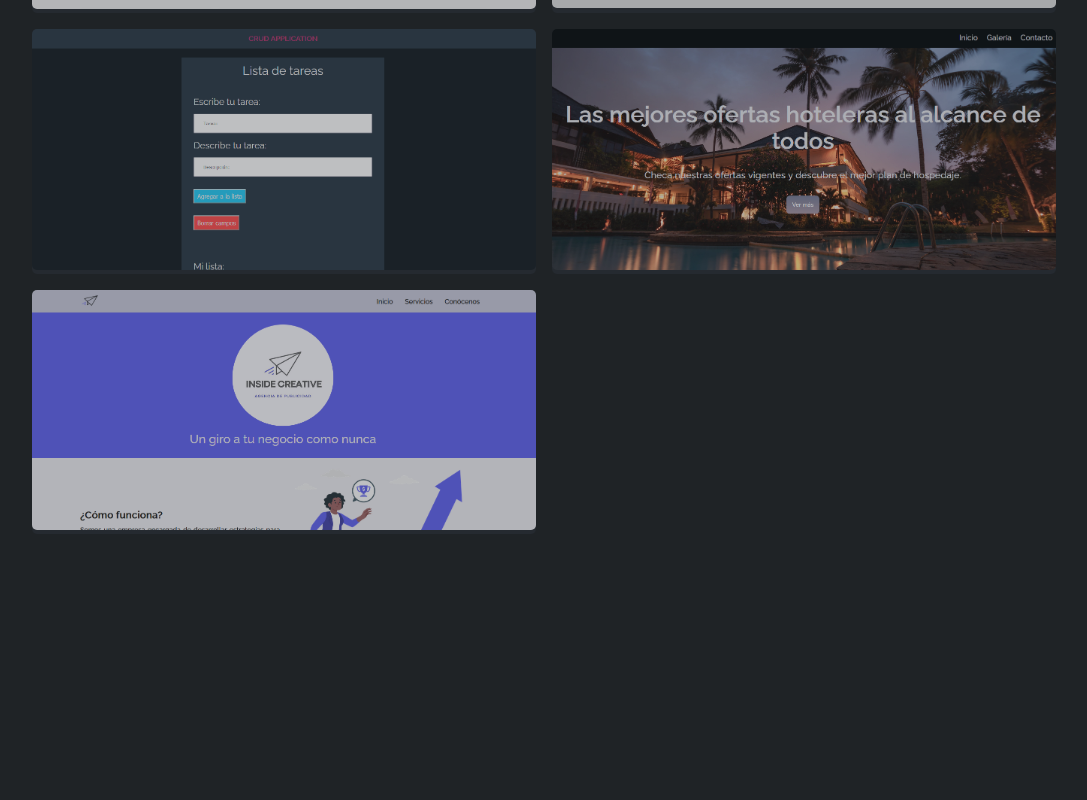
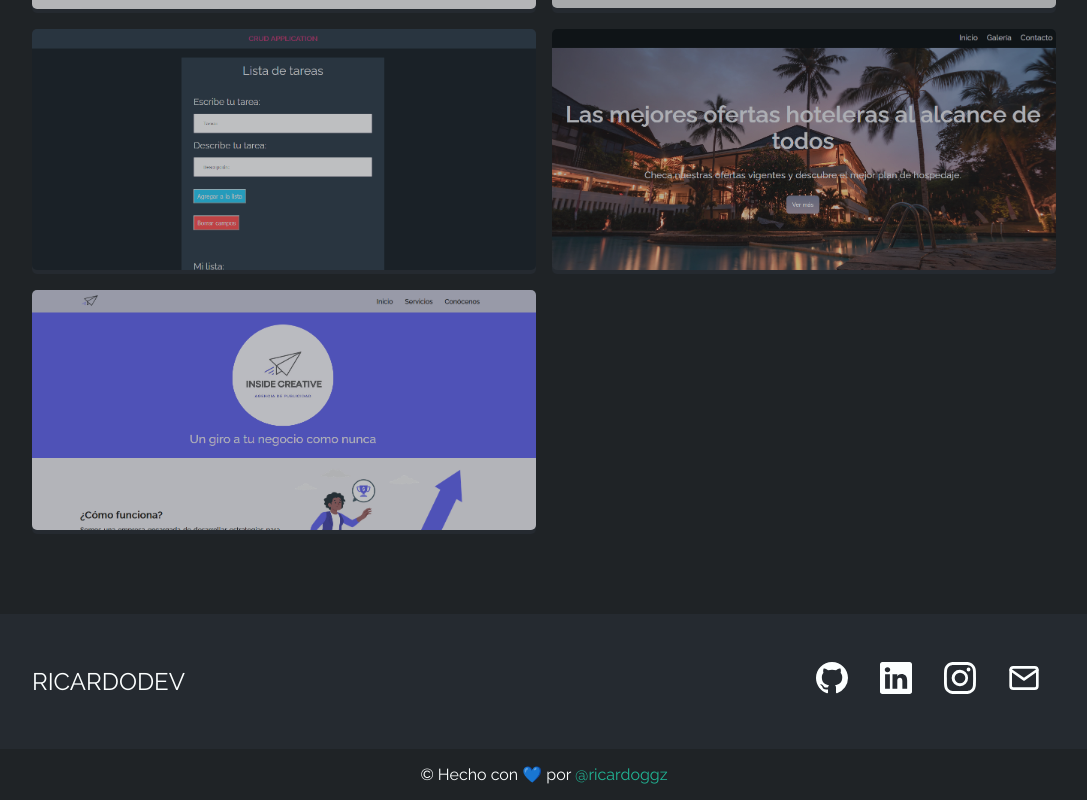
Before and after one commit to ricardoggz/personal-website, a React (Create React App) app: page / in a window 1280 px wide. Shown: the part 1985-2785 px from the top of the page, without its empty margins (96-1183 px from the left). Before the commit the page ends 2599 px from the top, so only its background shows below. Built offline with nearby package versions, Linux system fonts and the light colour scheme.

Commit message:
portfolio v1 terminada

```diff
--- a/src/app/App.jsx
+++ b/src/app/App.jsx
@@ -3,6 +3,7 @@ import { NavBar } from "../components/navBar/NavBar";
 import { Hero } from "../components/hero/Hero";
 import { About } from "../components/about/About";
 import { Projects } from "../components/projects/Projects";
+import { Footer } from "../components/footer/Footer";
 
 export const App = () => {
   return (
@@ -11,6 +12,7 @@ export const App = () => {
       <Hero />
       <About />
       <Projects />
+      <Footer />
     </React.Fragment>
   );
 };
--- /dev/null
+++ b/src/components/footer/Footer.jsx
@@ -0,0 +1,26 @@
+import React from "react";
+import { BsGithub, BsLinkedin, BsInstagram } from "react-icons/bs";
+import { FiMail } from "react-icons/fi";
+import { FooterWrapper, SocialContainer, SocialList, CopyRight } from "./footer.elements";
+
+export const Footer = () => {
+  return (
+    <FooterWrapper>
+      <SocialContainer className="flex-container">
+          <span>RICARDODEV</span>
+        <SocialList>
+          <ul>
+            <li><a href="https://github.com/ricardoggz" target={"_blank"}  rel="noreferrer"><BsGithub /></a></li>
+            <li><a href="https://www.linkedin.com/in/ricardoguevarag-a33657216/" target={"_blank"}  rel="noreferrer"><BsLinkedin /></a></li>
+            <li><a href="https://www.instagram.com/ricardo_guevarag/?hl=es-la" target={"_blank"}  rel="noreferrer"><BsInstagram /></a></li>
+            <li><a href="mailto:ricardo_ggzicm@outlook.com"><FiMail /></a></li>
+          </ul>
+        </SocialList>
+      </SocialContainer>
+      <CopyRight>
+          &copy; Hecho con 💙 por <a href="https://github.com/ricardoggz" target={"_blank"}  rel="noreferrer">@ricardoggz</a>
+      </CopyRight>
+    </FooterWrapper>
+
+  );
+};
--- /dev/null
+++ b/src/components/footer/footer.elements.js
@@ -0,0 +1,60 @@
+import styled from "styled-components";
+
+const FooterWrapper = styled.section`
+background:var(--color-dark-secondary);
+width:100%;
+
+color:var(--color-light-primary);
+`;
+
+const SocialContainer = styled.div`
+  display: flex;
+  justify-content: space-between;
+  align-items:center;
+  padding 3rem 0;
+  span {
+    font-size:1.5rem;
+  }
+
+  @media (min-width:240px) and (max-width:880px) {
+    flex-direction:column;
+  }
+`;
+
+const SocialList = styled.div`
+  ul li {
+    display: inline;
+  }
+  ul li a {
+    padding:0 1rem;
+    color: var(--color-light-primary);
+    text-decoration: none;
+    font-size: 2rem;
+  }
+  ul li a :hover {
+      color:var(--color-green-primary);
+      transition: all 300ms ease;
+  }
+
+  @media (min-width:240px) and (max-width:880px) {
+    ul {
+      padding-top:3rem;
+    }
+    ul li a {
+      font-size:1.5rem;
+    }
+  }
+`;
+
+const CopyRight=styled.div`
+  width:100%;
+  padding:1rem 0;
+  text-align:center;
+  background:var(--color-dark-primary);
+  a {
+    text-decoration:none;
+    color:var(--color-green-primary);
+  }
+`;
+
+export { FooterWrapper, SocialContainer, SocialList, CopyRight };
```
